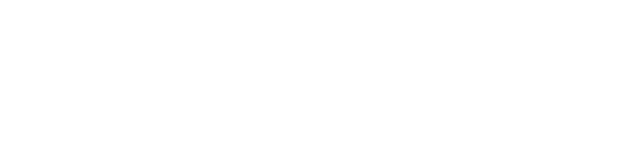
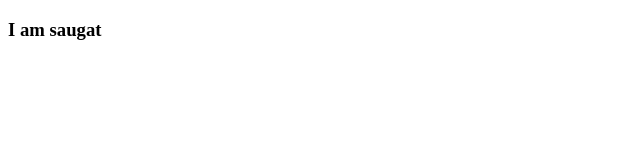
Before and after one commit to Abinash-Adhikari/library-management-system, a plain HTML site: page index.html in a window 1280 px wide. Shown: the whole page, without its empty margins (0-640 px from the left). Drawn offline with Linux system fonts and the light colour scheme.

Commit message:
Saugat: testin

```diff
--- a/index.html
+++ b/index.html
@@ -8,6 +8,7 @@
 </head>
 
 <body>
+    <h3>I am saugat</h3>
 </body>
 
 </html>
```
